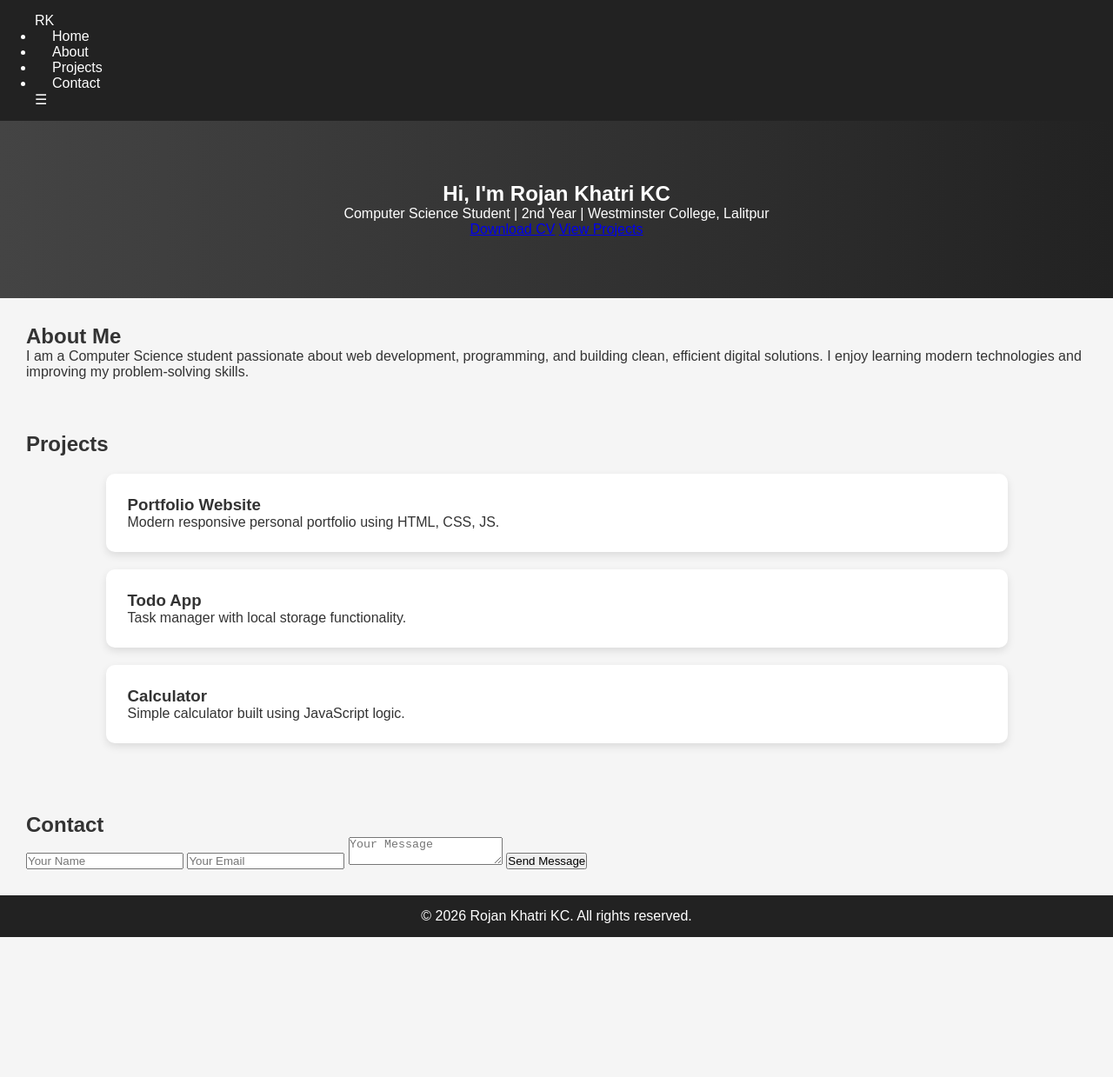
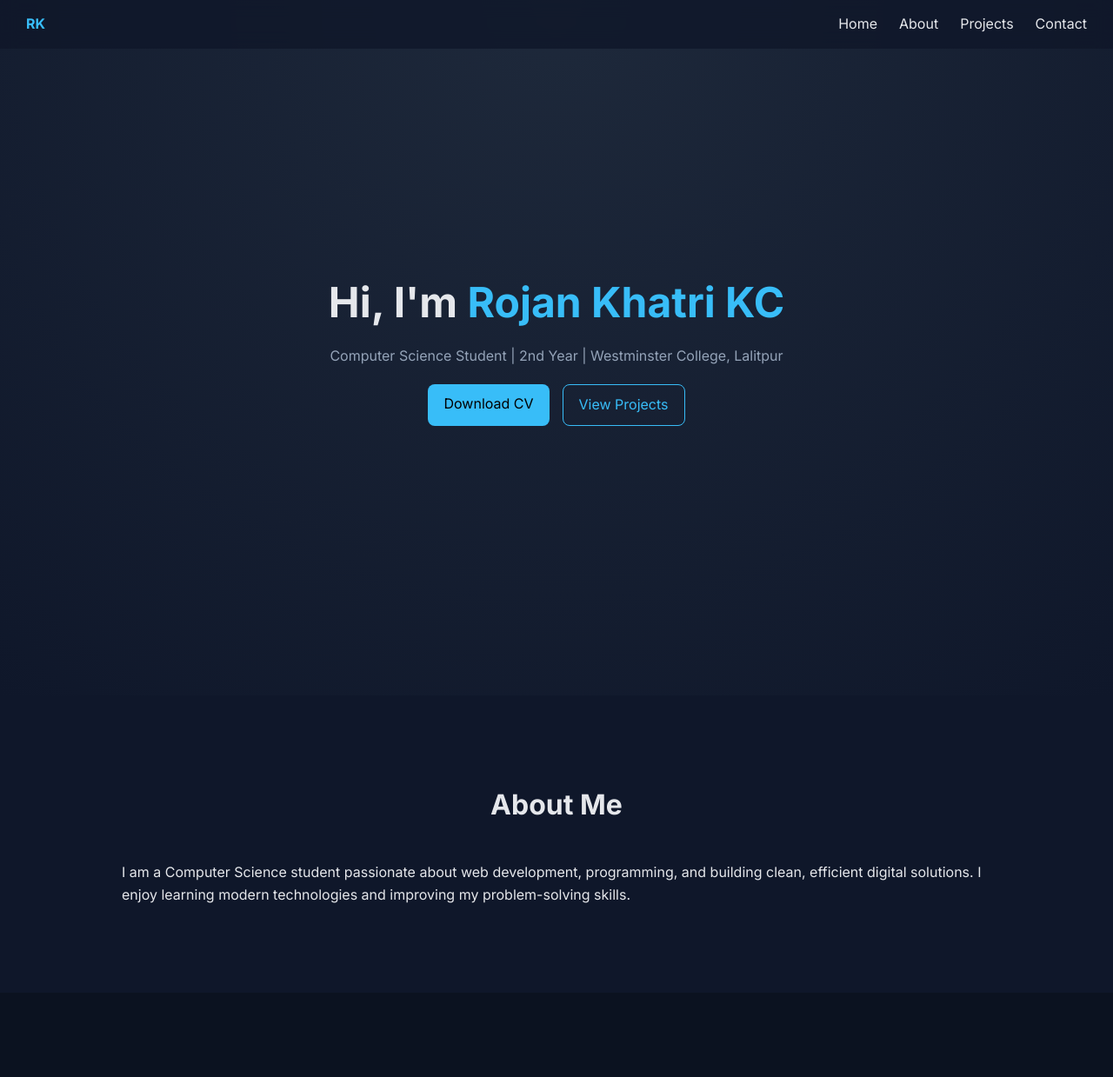
Before and after one commit to Rozan03/Portfolio, a plain HTML site: page index.html in a window 1280 px wide. Shown: the top 1239 px of the page at 87% size. Before the commit the page ends 1078 px from the top, so only its background shows below. Drawn offline with Linux system fonts and the light colour scheme; a script that the page names is missing.

Commit message:
Refactor CSS with variables and new styles

```diff
--- a/style.css
+++ b/style.css
@@ -1,109 +1,212 @@
-* {
-  margin: 0;
-  padding: 0;
-  box-sizing: border-box;
+
+
+:root{
+  --bg:#0f172a;
+  --card:#111c33;
+  --text:#e5e7eb;
+  --muted:#94a3b8;
+  --accent:#38bdf8;
 }
 
-body {
-  font-family: Arial;
-  background: #f5f5f5;
-  color: #333;
+*{
+  margin:0;
+  padding:0;
+  box-sizing:border-box;
+  font-family:'Inter',sans-serif;
 }
 
-.dark {
-  background: #121212;
-  color: #eee;
+body{
+  background:var(--bg);
+  color:var(--text);
+  line-height:1.6;
 }
 
-header {
-  display: flex;
-  justify-content: space-between;
-  padding: 15px 40px;
-  background: #222;
-  color: white;
+/* NAV */
+.header{
+  position:fixed;
+  width:100%;
+  top:0;
+  background:rgba(15,23,42,0.8);
+  backdrop-filter:blur(10px);
+  z-index:1000;
 }
 
-header a {
-  color: white;
-  margin-left: 20px;
-  text-decoration: none;
+.nav{
+  display:flex;
+  justify-content:space-between;
+  align-items:center;
+  padding:15px 30px;
 }
 
-header a:hover {
-  color: orange;
+.nav ul{
+  display:flex;
+  gap:25px;
+  list-style:none;
 }
 
-.hero {
-  text-align: center;
-  padding: 70px 20px;
-  background: linear-gradient(to right, #444, #222);
-  color: white;
+.nav a{
+  color:var(--text);
+  text-decoration:none;
+  transition:0.3s;
 }
 
-.hero button {
-  margin-top: 15px;
-  padding: 8px 15px;
-  border: none;
-  background: orange;
-  color: white;
-  cursor: pointer;
-  border-radius: 5px;
+.nav a:hover{
+  color:var(--accent);
 }
 
-section {
-  padding: 30px;
+.menu{
+  display:none;
+  cursor:pointer;
+  color:white;
 }
 
-.card {
-  background: white;
-  margin: 20px auto;
-  width: 85%;
-  padding: 25px;
-  border-radius: 10px;
-  box-shadow: 0 4px 10px rgba(0,0,0,0.1);
+.logo{
+  font-weight:700;
+  color:var(--accent);
 }
 
-.dark .card {
-  background: #1e1e1e;
+/* HERO */
+.hero{
+  height:100vh;
+  display:flex;
+  justify-content:center;
+  align-items:center;
+  text-align:center;
+  background:radial-gradient(circle at top, #1e293b, #0f172a);
+  padding:20px;
 }
 
-.skills span {
-  display: inline-block;
-  background: orange;
-  color: white;
-  padding: 8px 12px;
-  margin: 5px;
-  border-radius: 20px;
-  font-size: 14px;
+.hero h1{
+  font-size:3rem;
 }
 
-.project-grid {
-  display: flex;
-  gap: 15px;
-  flex-wrap: wrap;
+.hero span{
+  color:var(--accent);
 }
 
-.project {
-  flex: 1 1 30%;
-  background: #fafafa;
-  padding: 15px;
-  border-radius: 8px;
-  transition: 0.3s;
+.hero p{
+  color:var(--muted);
+  margin-top:10px;
 }
 
-.project:hover {
-  transform: translateY(-5px);
-  background: orange;
-  color: white;
+.hero-buttons{
+  margin-top:20px;
+  display:flex;
+  gap:15px;
+  justify-content:center;
 }
 
-.dark .project {
-  background: #2a2a2a;
+.btn{
+  padding:10px 18px;
+  border-radius:8px;
+  text-decoration:none;
+  transition:0.3s;
+  display:inline-block;
 }
 
-footer {
-  text-align: center;
-  padding: 15px;
-  background: #222;
-  color: white;
+.primary{
+  background:var(--accent);
+  color:#000;
 }
+
+.primary:hover{
+  opacity:0.8;
+}
+
+.secondary{
+  border:1px solid var(--accent);
+  color:var(--accent);
+}
+
+.secondary:hover{
+  background:var(--accent);
+  color:#000;
+}
+
+/* SECTIONS */
+.section{
+  padding:100px 20px;
+}
+
+.alt{
+  background:#0b1220;
+}
+
+.container{
+  max-width:1000px;
+  margin:auto;
+}
+
+h2{
+  text-align:center;
+  margin-bottom:40px;
+  font-size:2rem;
+}
+
+/* GRID */
+.grid{
+  display:grid;
+  grid-template-columns:repeat(auto-fit,minmax(250px,1fr));
+  gap:20px;
+}
+
+.card{
+  background:var(--card);
+  padding:20px;
+  border-radius:12px;
+  transition:0.3s;
+}
+
+.card:hover{
+  transform:translateY(-5px);
+}
+
+/* FORM */
+form{
+  display:flex;
+  flex-direction:column;
+  gap:12px;
+  max-width:500px;
+  margin:auto;
+}
+
+input,textarea{
+  padding:12px;
+  border:none;
+  border-radius:8px;
+  background:#1e293b;
+  color:white;
+}
+
+textarea{
+  min-height:120px;
+}
+
+/* FOOTER */
+.footer{
+  text-align:center;
+  padding:20px;
+  background:#0b1220;
+  color:var(--muted);
+}
+
+/* RESPONSIVE */
+@media(max-width:768px){
+  .nav ul{
+    display:none;
+    position:absolute;
+    top:60px;
+    right:20px;
+    background:#111c33;
+    flex-direction:column;
+    padding:10px;
+  }
+
+  .menu{
+    display:block;
+  }
+
+  .hero h1{
+    font-size:2rem;
+  }
+}
```
